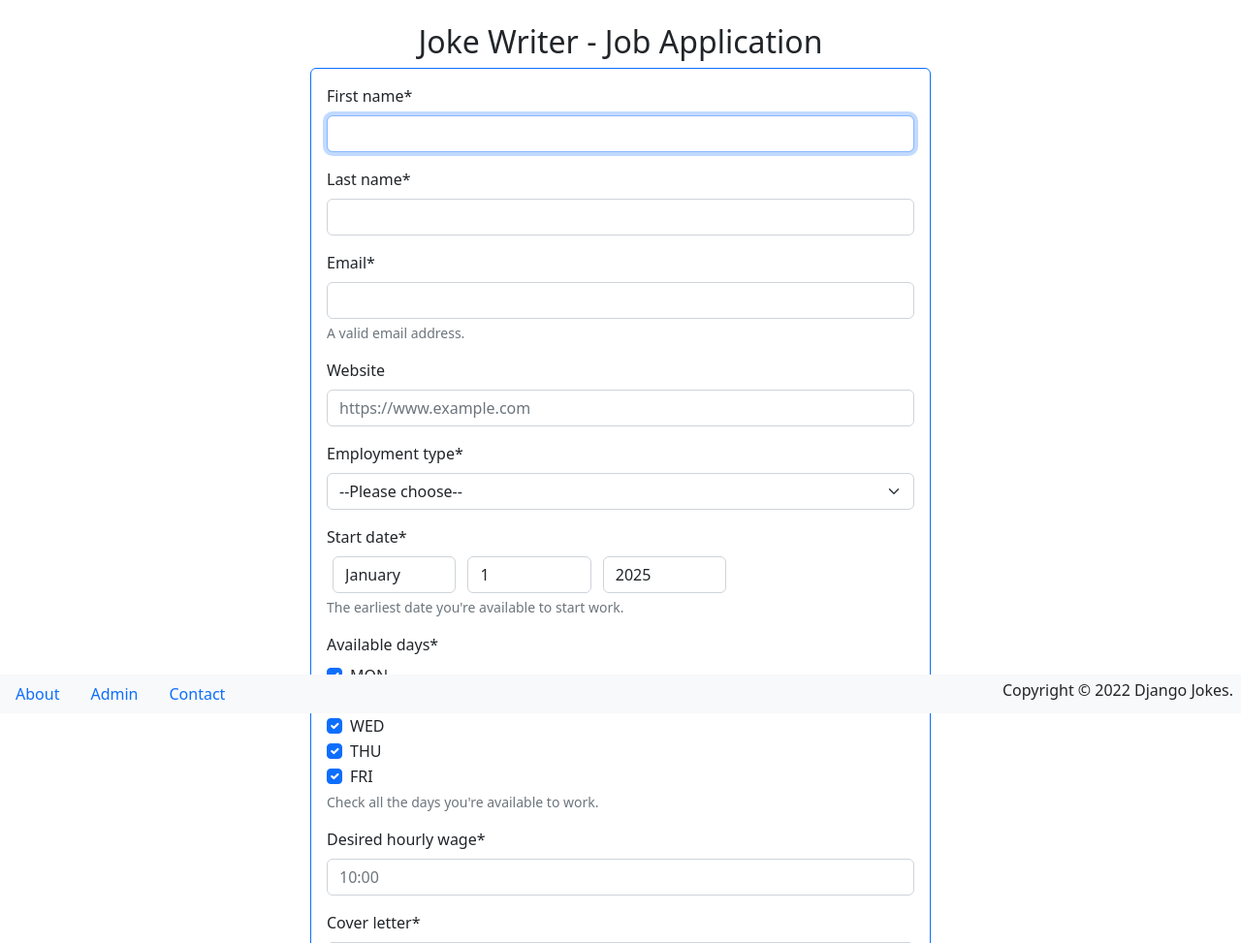
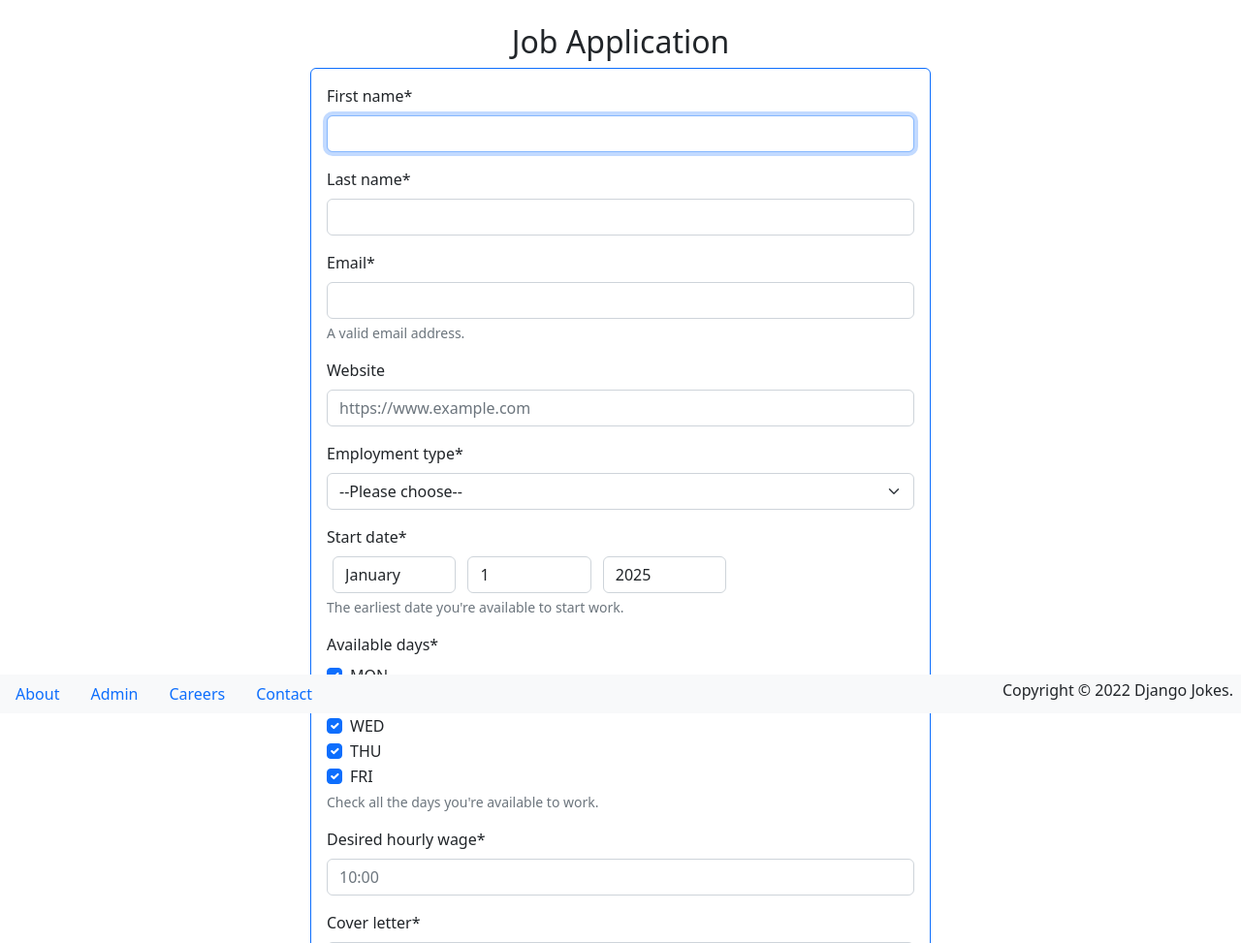
Before and after one commit to heather-cunningham/djangojokes.com, a Django app: page /jobs/job-app/ in a window 1280 px wide. Shown: the part 64-1037 px from the top of the page at 97% size. Run offline with Django 5.2, Linux system fonts and the light colour scheme; data that the repository does not hold is empty; some libraries are stand-ins or nearby versions.

Commit message:
forms-widgets: Just changed some CSS & HTML.  Added a Careers link in the footer, too

```diff
--- a/static/css/main.css
+++ b/static/css/main.css
@@ -15,10 +15,6 @@ header {
   border-bottom: 1px solid darkgreen;
 }
 
-h2 {
-  font-style: italic;
-}
-
 /* FORM STYLES */
 label {
   font-variant: small-caps;
--- a/templates/_base.html
+++ b/templates/_base.html
@@ -95,6 +95,11 @@
               Admin
             </a>
           </li>
+          <li class="nav-item">
+            <a id="careers-footer-link" class="nav-link" href="{% url 'jobs:app' %}">
+              Careers
+            </a>
+          </li>
           <li class="nav-item"><a class="nav-link" href="#">Contact</a></li>
         </ul>
       </nav>
--- a/templates/jobs/applicant_form.html
+++ b/templates/jobs/applicant_form.html
@@ -7,9 +7,7 @@
 {% endblock %}
 
 {% block main %}
-  <h2 class="text-center">
-    Joke Writer - Job Application
-  </h2>
+  <h2 class="text-center">Job Application</h2>
 
   <div class="card border-primary m-auto mb-3 p-3" style="max-width: 40rem">
     <form method="post">
```
